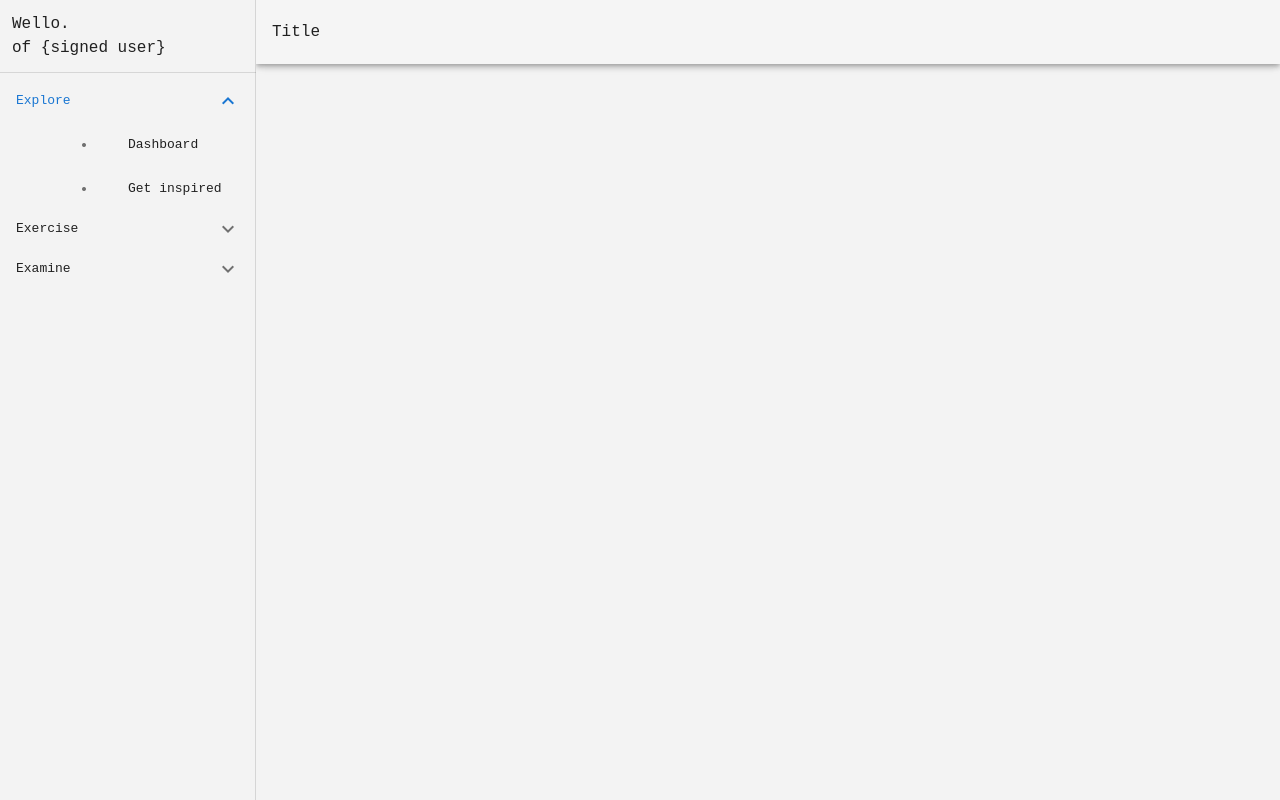
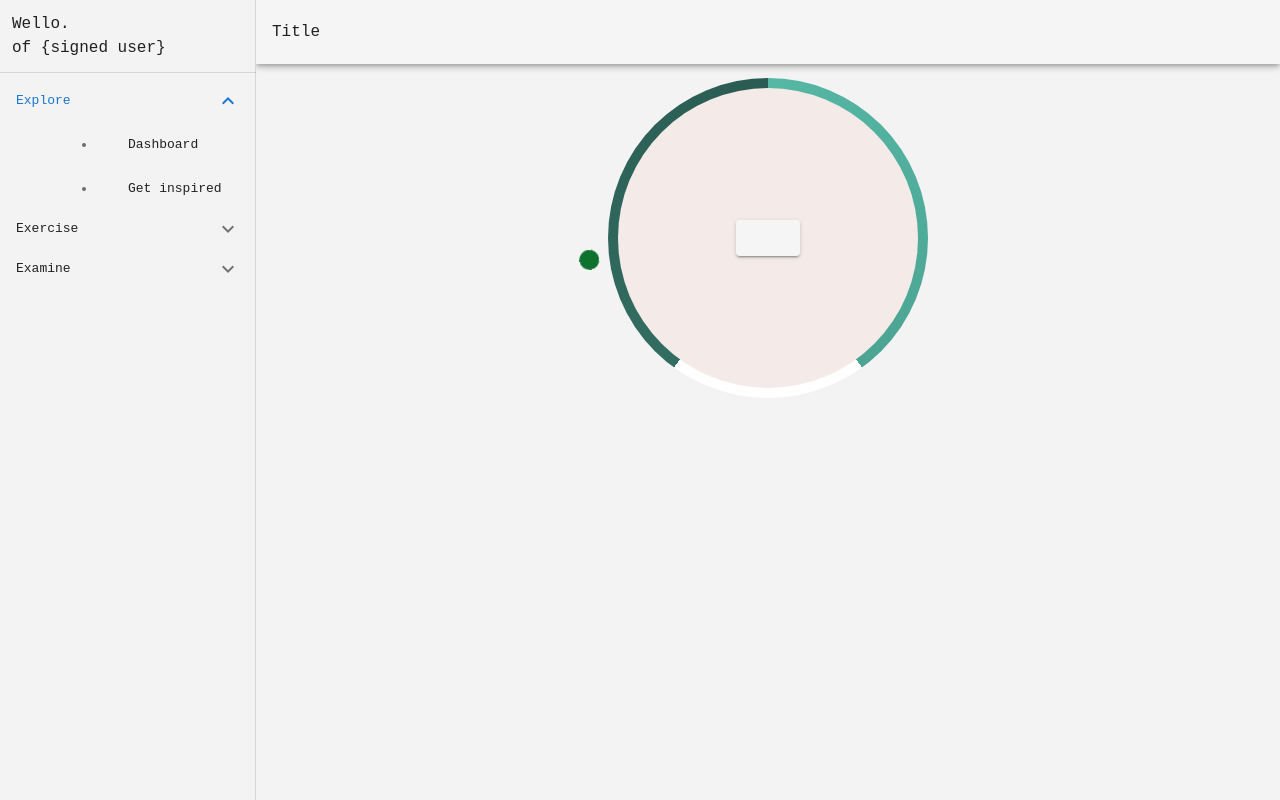
Before and after one commit to sabgul/webapp-mental-health-management, a Vue app in the folder wello-frontend/: page /breathing in a window 1280 px wide. Built offline with nearby package versions, Linux system fonts and the light colour scheme.

Commit message:
prep breathing module

```diff
--- a/wello-frontend/src/views/exercise/Breathing.vue
+++ b/wello-frontend/src/views/exercise/Breathing.vue
@@ -0,0 +1,162 @@
+<template>
+    <div class="breathing_circle">
+    <div class="containerr" id="containerr">
+      <div class="circle"></div>
+
+    <v-btn @click=breathAnimation()></v-btn>
+      <p id="text" @click=breathAnimation()></p>
+
+      <div class="pointer-container">
+        <span class="pointer"></span>
+      </div>
+
+      <div class="gradient-circle"></div>
+    </div>
+    </div>
+</template>
+
+<script>
+    export default {
+    name: 'Breathing',
+
+    data: () => ({
+
+    }),
+
+    methods: {
+        breathAnimation() {
+            let totalTime = 7500;
+            let breatheTime = (totalTime / 5) * 2;
+            let holdTime = totalTime / 5;
+
+            const container = document.getElementById('container');
+            const text = document.getElementById('text');
+
+            text.innerText = 'Breathe In!';
+            container.className = 'container grow';
+
+            setTimeout(() => {
+                text.innerText = 'Hold';
+
+                setTimeout(() => {
+                text.innerText = 'Breathe Out!';
+                container.className = 'container shrink';
+                }, holdTime);
+            }, breatheTime);
+
+            // setInterval(breathAnimation, totalTime);
+        }
+    },
+    }
+</script>
+
+<style>
+/*
+.breathing_circle {
+  color: #fff;
+  font-family: 'Montserrat', sans-serif;
+  min-height: 100vh;
+  overflow: hidden;
+  display: flex;
+  flex-direction: column;
+  align-items: center;
+  margin: 0;
+} */
+
+
+.containerr {
+  display: flex;
+  align-items: center;
+  justify-content: center;
+  margin: auto;
+  height: 300px;
+  width: 300px;
+  position: relative;
+  transform: scale(1);
+}
+
+.circle {
+  background-color: #F4EBE8;
+  height: 100%;
+  width: 100%;
+  border-radius: 50%;
+  position: absolute;
+  top: 0;
+  left: 0;
+  z-index: -1;
+}
+
+.gradient-circle {
+  background: conic-gradient(
+    #55b7a4 0%,
+    #4ca493 40%,
+    #fff 40%,
+    #fff 60%,
+    #336d62 60%,
+    #2a5b52 100%
+  );
+  height: 320px;
+  width: 320px;
+  z-index: -2;
+  border-radius: 50%;
+  position: absolute;
+  top: -10px;
+  left: -10px;
+}
+
+.pointer {
+  background-color: #0C722E;
+  border-radius: 50%;
+  height: 20px;
+  width: 20px;
+  display: block;
+}
+
+.pointer-container {
+  position: absolute;
+  top: -40px;
+  left: 140px;
+  width: 20px;
+  height: 190px;
+  animation: rotate 7.5s linear forwards infinite;
+  transform-origin: bottom center;
+}
+
+@keyframes rotate {
+  from {
+    transform: rotate(0deg);
+  }
+
+  to {
+    transform: rotate(360deg);
+  }
+}
+
+.container.grow {
+  animation: grow 3s linear forwards;
+}
+
+@keyframes grow {
+  from {
+    transform: scale(1);
+  }
+
+  to {
+    transform: scale(1.2);
+  }
+}
+
+.container.shrink {
+  animation: shrink 3s linear forwards;
+}
+
+@keyframes shrink {
+  from {
+    transform: scale(1.2);
+  }
+
+  to {
+    transform: scale(1);
+  }
+}
+</style>
--- a/wello-frontend/src/views/explore/Inspiration.vue
+++ b/wello-frontend/src/views/explore/Inspiration.vue
@@ -51,11 +51,6 @@
 
     <v-card-actions>
       <v-list-item class="grow">
-          <!-- <v-img
-            class="elevation-6"
-            alt=""
-            src="@/assets/undraw_handcrafts_space.svg"
-          ></v-img> -->
 
         <v-list-item-content>
           <v-list-item-title>-Evan You</v-list-item-title>
```
